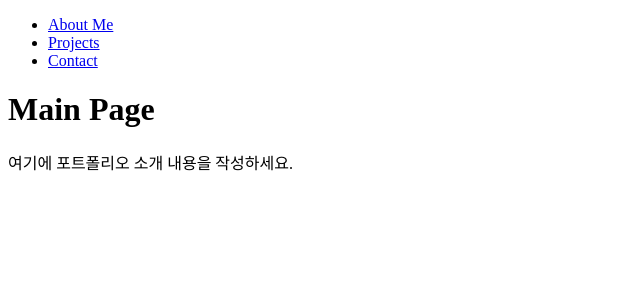
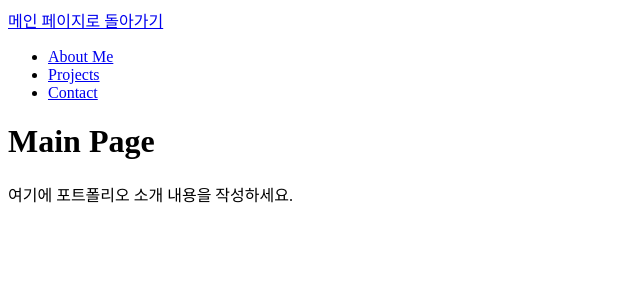
Before and after one commit to zoeznm/Bomi_portfolio, a React (Create React App) app in the folder portfolio/: page / in a window 1280 px wide. Shown: the top 300 px of the page, without its empty margins (0-640 px from the left). Built offline with nearby package versions, Linux system fonts and the light colour scheme.

Commit message:
메인페이지에도 메인으로 가기 추가하기

```diff
--- a/portfolio/src/App.js
+++ b/portfolio/src/App.js
@@ -1,9 +1,10 @@
-import React from 'react';
-import { Routes, Route } from 'react-router-dom';
-import Navbar from './components/Navbar';
-import AboutMe from './pages/AboutMe';
-import Projects from './pages/Projects';
-import Contact from './pages/Contact';
+import React from "react";
+import { Routes, Route } from "react-router-dom";
+import Navbar from "./components/Navbar";
+import AboutMe from "./pages/AboutMe";
+import Projects from "./pages/Projects";
+import Contact from "./pages/Contact";
+import { Link } from 'react-router-dom';
 
 const App = () => {
   return (
@@ -22,6 +23,7 @@
 const MainPage = () => {
   return (
     <div>
+      <Link to="/">메인 페이지로 돌아가기</Link>
       <Navbar />
       <h1>Main Page</h1>
       <p>여기에 포트폴리오 소개 내용을 작성하세요.</p>
```
